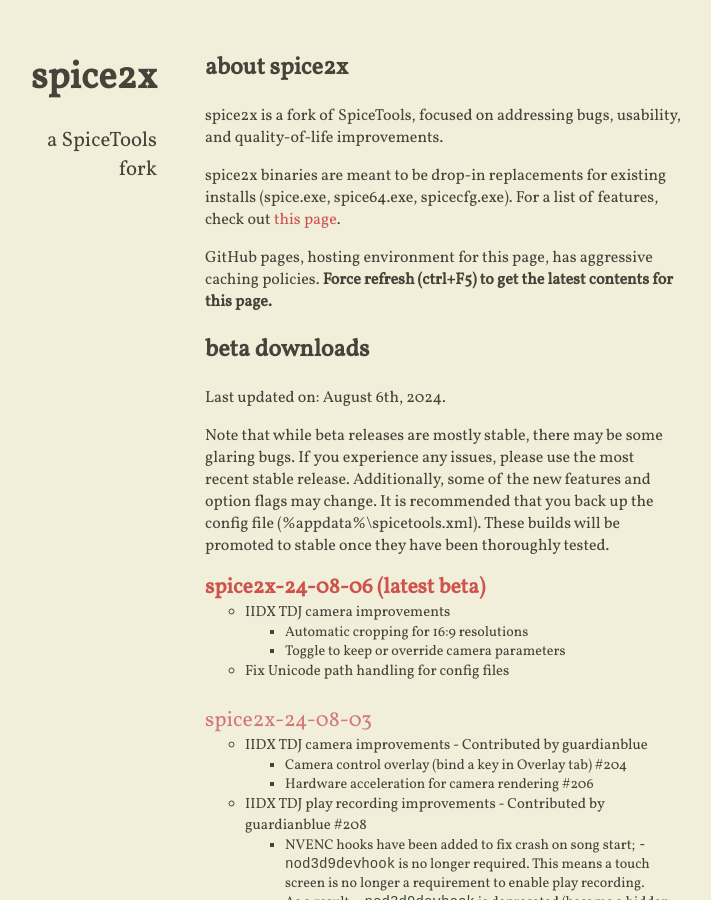
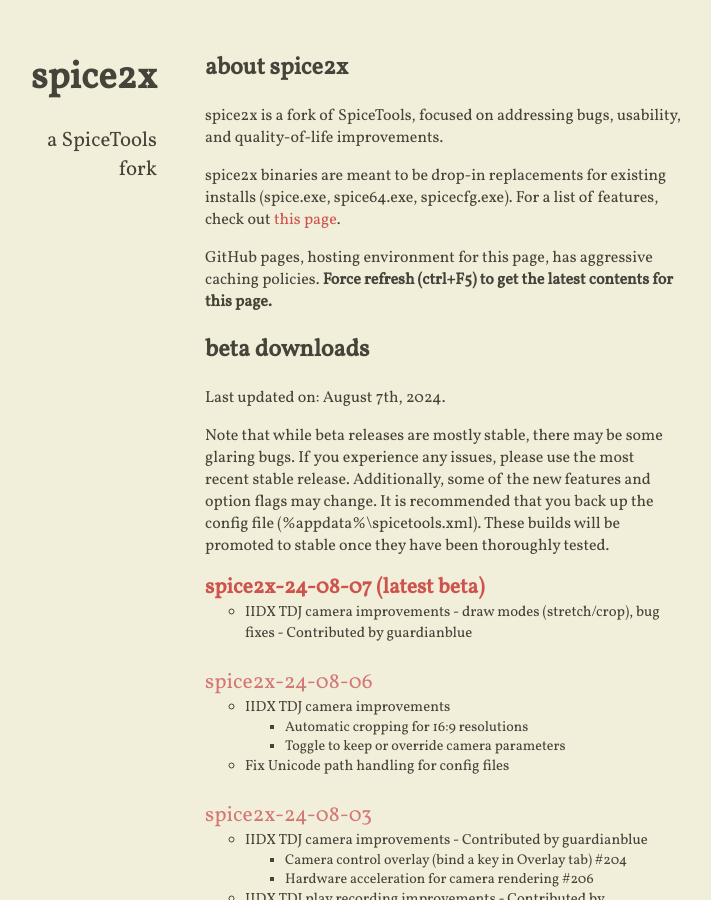
Before and after one commit to spice2x/spice2x.github.io, a Jekyll site: the page built from docs/index.html, in a window 1280 px wide and 900 px high. Shown: the whole window, without its empty margins (299-1010 px from the left). Built offline with Jekyll 4.4.1, drawn with Linux system fonts in a browser that asks for light colours; nearby versions of some CDN libraries.

Commit message:
24-08-07

```diff
--- a/docs/_includes/content.html
+++ b/docs/_includes/content.html
@@ -11,7 +11,7 @@
 
 <h2>beta downloads</h2>
 
-<p>Last updated on: August 6th, 2024.</p>
+<p>Last updated on: August 7th, 2024.</p>
 
 <p>Note that while beta releases are mostly stable, there may be some glaring bugs. If you experience any issues, please
   use the most recent stable release. Additionally, some of the new features and option flags may change. It is
@@ -19,6 +19,14 @@
   stable once they have been thoroughly tested.
 </p>
 <ul class="downloads-beta highlight-latest">
+  <li>
+    <a class="download-link" href="https://github.com/spice2x/spice2x.github.io/releases/download/24-08-07/spice2x-24-08-07.zip">
+      spice2x-24-08-07
+    </a>
+    <ul>
+      <li>IIDX TDJ camera improvements - draw modes (stretch/crop), bug fixes - Contributed by guardianblue</li>
+    </ul>
+  </li>
   <li>
     <a class="download-link" href="https://github.com/spice2x/spice2x.github.io/releases/download/24-08-06/spice2x-24-08-06.zip">
       spice2x-24-08-06
```
